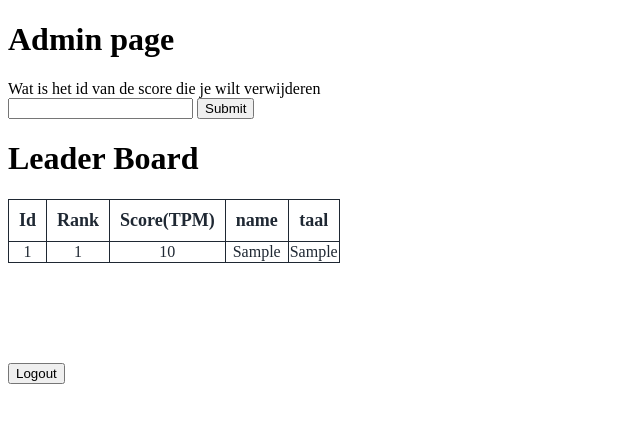
After one commit to Ahmed-Farsi/CodeRacer, a PHP site: page /admin.php in a window 1280 px wide. The commit adds this page. Shown: the top 423 px of the page, without its empty margins (0-640 px from the left). Run offline with PHP 8.4, Linux system fonts and the light colour scheme; tables that the repository leaves empty hold one stand-in row (values such as "Sample post").

Commit message:
Admin page

```diff
--- /dev/null
+++ b/admin.php
@@ -0,0 +1,110 @@
+<?php
+include "connect.php";
+
+?>
+<!doctype html>
+<html>
+    <head></head>
+    <body>
+        <h1>Admin page</h1>
+        <form method="post">
+            <label for="username">Wat is het id van de score die je wilt verwijderen <br/></label>
+            <input type="id" name="id" value="">
+            <input type="submit" name="submit">
+        </form>
+        <div class="box3">
+            <?php
+                include 'connect.php';
+                ?>
+                <style>
+                    td {
+                    border: 1px solid;
+                    color: #1f2833;
+                    text-align: center;
+                    }
+                    th {
+                    color: #1f2833;
+                    border: 1px solid;
+                    text-align: center;
+                    font-size: large;
+                    padding: 10px;
+                    }
+                    .logout {
+                        margin-top:100px;
+                    }
+                </style>
+                <h1 class = "title_lb">Leader Board</h1>
+                <table class = 'leaderboard' style="display: flex; justify-content: left; border-collapse: collapse; ">
+                <tr>
+                    <th>Id</th>
+                    <th>Rank</th>
+                    <th>Score(TPM)</th>
+                    <th>name</th>
+                    <th>taal</th>
+                </tr>
+                <?php
+                    if (isset($_POST['submit'])) {
+                        // sql to delete a record
+                        $sql = 'DELETE FROM leaderboard WHERE id= :id';
+
+                        $pdo->prepare($sql)->execute([
+                            ':id' => $_POST['id']
+                        ]);
+
+                    }
+
+                    $num = 0;
+                    if (!isset($_POST['sort'])) {
+                        $result = $pdo->query('SELECT * FROM leaderBoard ORDER BY score DESC');
+
+                    } else {
+                        if ($_POST['sort'] == 'taal') {
+                            $result = $pdo->query('SELECT * FROM leaderBoard WHERE taal=\'' . $_COOKIE['taal'] . '\' ORDER BY score DESC');
+                        } else {
+                        $result = $pdo->query('SELECT * FROM leaderBoard ORDER BY score DESC');
+                        }
+                    }
+
+                while ($row = $result->fetch()) {
+                    $num += 1;
+                    if ($num < 11) {
+                            ?>
+                        <tr class='me'>
+                            <td><?php echo $row['id'] ?></td>
+                            <td class='rank'><?php echo $num ?></td>
+                            <td><?php echo $row['score'] ?></td>
+                            <td><?php echo $row['naam'] ?></td>
+                            <td><?php echo $row['taal'] ?></td>
+                        </tr>
+                            <?php
+                            } else {
+                                ?>
+                        <tr>
+                            <td><?php echo $row['id'] ?></td>
+                            <td class='rank'><?php echo $num ?></td>
+                            <td><?php echo $row['score'] ?></td>
+                            <td><?php echo $row['naam'] ?></td>
+                            <td><?php echo $row['taal'] ?></td>
+                        </tr>
+                        <?php
+                        }
+                        ?>
+
+                            <?php
+                        }
+                    ?><div class=""></div>
+                </table>
+            </div>
+        <form method="POST" class="logout" action="login.php">
+        <input type="submit" class="btn" name="logout_user" value="Logout">
+        </form>
+    </body>
+</html>
+<?php
+
+if (isset($_POST['logout_user'])) {
+    setcookie('user', $username, time() + (0), "/");
+    header('Location: index.php');
+
+}
+?>
--- a/berekening.php
+++ b/berekening.php
@@ -15,12 +15,7 @@ $key = hex2bin("0123456789abcdef0123456789abcdef");
 $iv =  hex2bin("abcdef9876543210abcdef9876543210");
 $decrypted_msg = trim(openssl_decrypt($_COOKIE['tijd'], $mijn_aes, $key, OPENSSL_ZERO_PADDING, $iv));
 $tijd = $decrypted_msg;//seconds
-<<<<<<< HEAD
-$berekening = ($aantal_tekens/$tijd)*60;
-=======
-var_dump($tijd);
 $berekening = ($aantal_tekens / $tijd) * 60;
->>>>>>> c993a8eeef645a9e2d84a69998b1c7054b927975
 $TPM = round($berekening, 0);
 
 ?>
```
Also changed, not shown: SQL/typegame.sql (+8 -0 lines), errors.php (added, +7 -0 lines), login.php (added, +41 -0 lines), server.php (added, +36 -0 lines).
